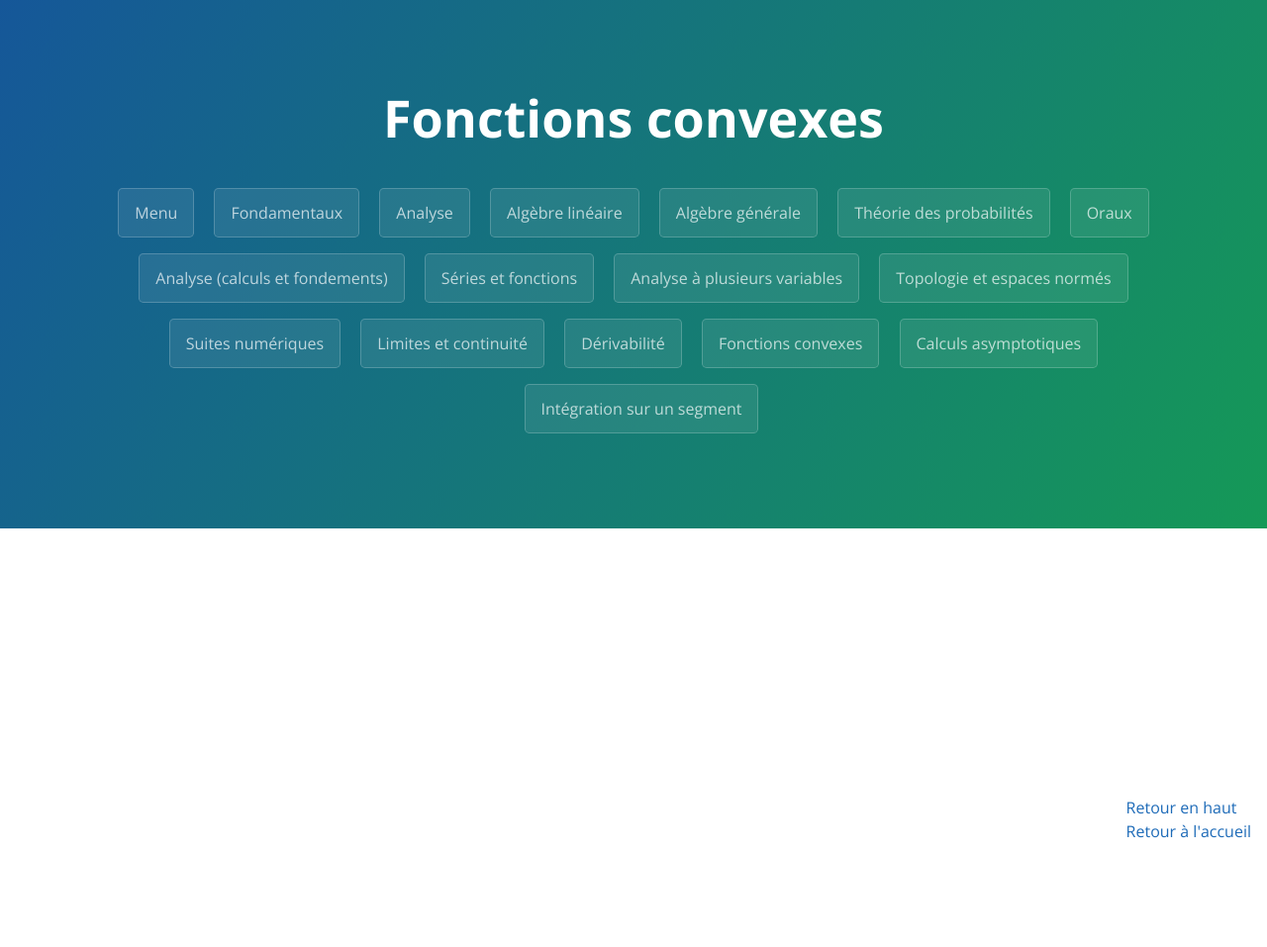
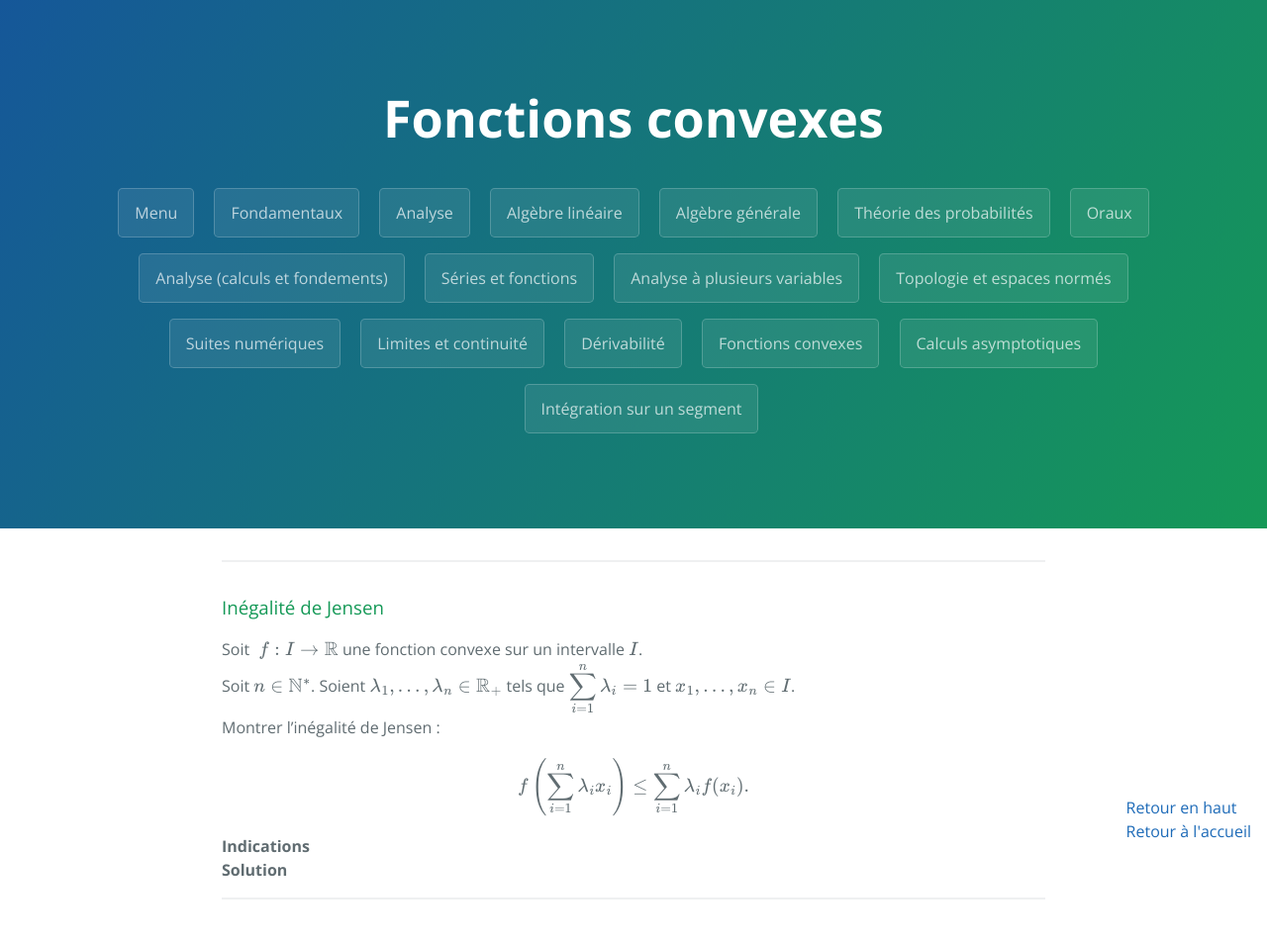
Before and after one commit to WingVee/wingvee.github.io, a Jekyll site: the page built from _pages/fonctions-convexes.md, in a window 1280 px wide. Shown: the whole page at 99% size. Built offline with Jekyll 4.4.1, drawn with Linux system fonts in a browser that asks for light colours; formulas are drawn with MathJax 3; the repository's description, which GitHub fills in, is left out; before the commit the page ends 900 px from its top, so only the background shows below that; some of the changed text lies outside the part shown.

Commit message:
fonctions-convexes#inegalite-de-jensen

```diff
--- a/_pages/fonctions-convexes.md
+++ b/_pages/fonctions-convexes.md
@@ -3,3 +3,45 @@ layout: default
 title: Fonctions convexes
 permalink: fonctions-convexes
 ---
+
+---
+
+<h3 id="inegalite-de-jensen">
+  <a href="#inegalite-de-jensen" class="header">
+  Inégalité de Jensen</a>
+</h3>
+
+Soit $\ f:I\to\mathbb{R}$ une fonction convexe sur un intervalle $I$. <br>
+Soit $n\in\mathbb{N}^*$. Soient $\lambda\_1,\dots,\lambda_n\in\mathbb{R}\_+$ tels que $\displaystyle \sum_{i=1}^n \lambda_i = 1$ et $x_1,\dots,x_n\in I$.<br>
+Montrer l'inégalité de Jensen :
+
+$$f\left(\sum_{i=1}^n \lambda_i x_i\right) \leq \sum_{i=1}^n \lambda_i f(x_i).$$
+
+<details>
+  <summary><b>Indications</b></summary>
+    Faire une récurrence.<br>
+    Poser $\displaystyle \lambda = \sum_{i=1}^n \lambda_i$ et $\displaystyle x = \frac{\lambda_1 x_1 + \dots + \lambda_n x_n}{\lambda}$ et montrer le résultat pour $n+1$.
+</details>
+
+<details>
+  <summary><b>Solution</b></summary>
+    Montrons le résultat par récurrence sur $n$.
+    Le cas $n=1$ est un cas d'égalité. Le cas $n=2$ découle de la convexité de $f$.<br>
+    Supposons que l'inégalité de Jensen soit vraie pour un certain $n\in\mathbb{N}^*$.<br>
+    Soient $x_1,\dots,x_{n+1}\in I$ et $\lambda_1,\dots,\lambda_{n+1}\in\mathbb{R}_+$ tels que $\lambda_1+\dots+\lambda_{n+1}=1$.<br>
+    Posons $\displaystyle \lambda = \lambda_1+\dots+\lambda_n\geq 0$. On a $\lambda + \lambda_{n+1} = 1$.<br>
+    1er cas : $\lambda = 0$. Alors $\lambda_{n+1} = 1$ et $\lambda_1 = \dots = \lambda_n = 0$. Il y a donc égalité dans l'inégalité de Jensen.<br>
+    2ème cas : $\lambda > 0$. On a alors
+    $$\sum_{i=1}^{n+1} \lambda_i x_i = \lambda x + \lambda_{n+1} x_{n+1}$$
+    avec
+    $$x = \frac{\lambda_1 x_1 + \dots + \lambda_n x_n}{\lambda}\in I \quad \text{(barycentre)}.$$
+    Par convexité de $f$ sur $I$, on a
+    $$f\left(\sum_{i=1}^{n+1} \lambda_i x_i\right) = f(\lambda x + \lambda_{n+1} x_{n+1}) \leq \lambda f(x) + \lambda_{n+1} f(x_{n+1}).$$
+    Par hypothèse de récurrence appliquée à $x_1,\dots,x_n$ et $\displaystyle \frac{\lambda_1}{\lambda},\dots,\frac{\lambda_n}{\lambda}$, on a
+    $$f(x) = f\left(\sum_{i=1}^n \frac{\lambda_i}{\lambda} x_i\right) \leq \sum_{i=1}^n \frac{\lambda_i}{\lambda} f(x_i).$$
+    Ainsi,
+    $$f\left(\sum_{i=1}^{n+1} \lambda_i x_i\right) \leq \lambda f(x) + \lambda_{n+1} f(x_{n+1}) \leq \sum_{i=1}^{n+1} \lambda_i f(x_i).$$
+    Ce qui conclut la preuve par récurrence.
+</details>
+
+---
```
Also changed, not shown: _pages/historique.md (+8 -0 lines).
